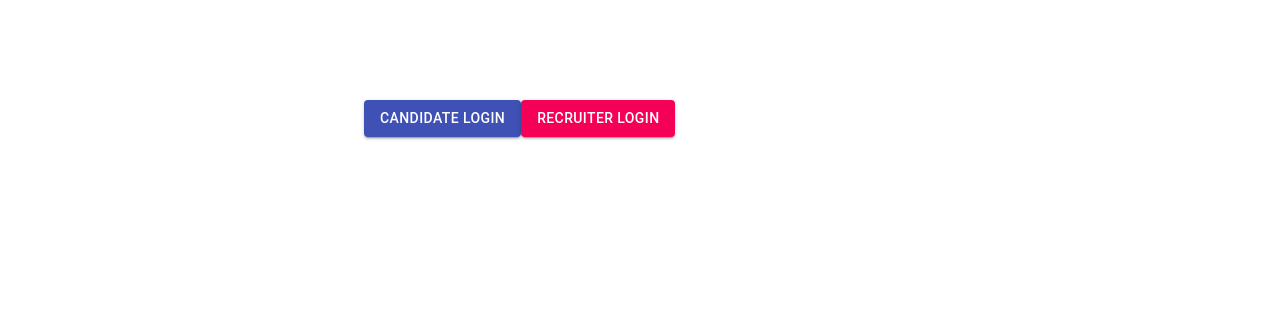
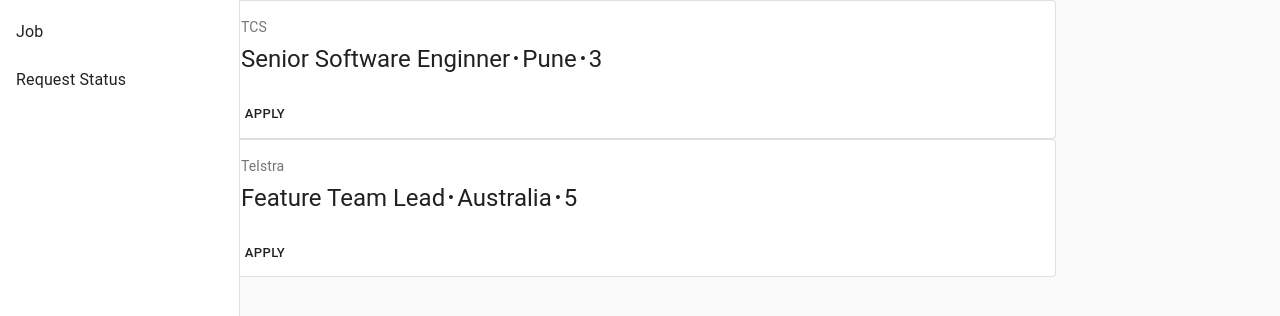
Before and after one commit to kajallahane/job-portal-fe, a React (Create React App) app: page /candidatehome in a window 1280 px wide. Shown: the top 316 px of the page. Built offline with nearby package versions, Linux system fonts and the light colour scheme.

Commit message:
Add candidate page

```diff
--- a/package.json
+++ b/package.json
@@ -19,7 +19,7 @@
     "redux": "^4.0.5"
   },
   "scripts": {
-    "start": "PORT=4000 react-scripts start",
+    "start": "react-scripts start",
     "build": "react-scripts build",
     "test": "react-scripts test",
     "eject": "react-scripts eject"
--- a/src/App.js
+++ b/src/App.js
@@ -2,6 +2,8 @@
 import './App.css';
 import { BrowserRouter as Router, Route } from 'react-router-dom';
 import Home from "./pages/home/Home";
+import JobList from './pages/candidate/job-list'
+import PersistentDrawerLeft from './pages/assests/drawer'
 
 class App extends React.Component {
     /*rendering view*/
@@ -9,7 +11,9 @@
         return (
             <Router>
                 <div className="">
-                    <Route path="/" render={(props) => <Home {...props} />} />
+                    <Route  exact={true} path="/candidatehome" render={(props) => <JobList {...props} />} />
+                    <Route  exact={true} path="/PersistentDrawerLeft" render={(props) => <PersistentDrawerLeft {...props} />} />
+                    <Route exact={true} path="/" render={(props) => <Home {...props} />} />
                 </div>
             </Router>
         );
--- /dev/null
+++ b/src/pages/assests/cards.js
@@ -0,0 +1,45 @@
+import React from 'react';
+import { makeStyles } from '@material-ui/core/styles';
+import Card from '@material-ui/core/Card';
+import CardActions from '@material-ui/core/CardActions';
+import CardContent from '@material-ui/core/CardContent';
+import Button from '@material-ui/core/Button';
+import Typography from '@material-ui/core/Typography';
+
+const useStyles = makeStyles({
+  root: {
+    minWidth: 275,
+  },
+  bullet: {
+    display: 'inline-block',
+    margin: '0 2px',
+    transform: 'scale(0.8)',
+  },
+  title: {
+    fontSize: 14,
+  },
+  pos: {
+    marginBottom: 12,
+  },
+});
+
+export default function OutlinedCard(props) {
+  const classes = useStyles();
+  const bull = <span className={classes.bullet}>•</span>;
+
+  return (
+    <Card className={classes.root} variant="outlined">
+      <CardContent>
+        <Typography className={classes.title} color="textSecondary" gutterBottom>
+            {props.organization}
+        </Typography>
+        <Typography variant="h5" component="h2">
+            {props.title}{bull}{props.location}{bull}{props.experience}
+        </Typography>
+      </CardContent>
+      <CardActions>
+        <Button size="small">Apply</Button>
+      </CardActions>
+    </Card>
+  );
+}
--- /dev/null
+++ b/src/pages/assests/drawer.js
@@ -0,0 +1,143 @@
+import React from 'react';
+import clsx from 'clsx';
+import { makeStyles, useTheme } from '@material-ui/core/styles';
+import Drawer from '@material-ui/core/Drawer';
+import CssBaseline from '@material-ui/core/CssBaseline';
+import AppBar from '@material-ui/core/AppBar';
+import Toolbar from '@material-ui/core/Toolbar';
+import List from '@material-ui/core/List';
+import Typography from '@material-ui/core/Typography';
+import Divider from '@material-ui/core/Divider';
+import IconButton from '@material-ui/core/IconButton';
+// import MenuIcon from '@material-ui/icons/Menu';
+// import ChevronLeftIcon from '@material-ui/icons/ChevronLeft';
+// import ChevronRightIcon from '@material-ui/icons/ChevronRight';
+import ListItem from '@material-ui/core/ListItem';
+import ListItemIcon from '@material-ui/core/ListItemIcon';
+import ListItemText from '@material-ui/core/ListItemText';
+// import InboxIcon from '@material-ui/icons/MoveToInbox';
+// import MailIcon from '@material-ui/icons/Mail';
+
+const drawerWidth = 240;
+
+const useStyles = makeStyles((theme) => ({
+  root: {
+    display: 'flex',
+  },
+  appBar: {
+    transition: theme.transitions.create(['margin', 'width'], {
+      easing: theme.transitions.easing.sharp,
+      duration: theme.transitions.duration.leavingScreen,
+    }),
+  },
+  appBarShift: {
+    width: `calc(100% - ${drawerWidth}px)`,
+    marginLeft: drawerWidth,
+    transition: theme.transitions.create(['margin', 'width'], {
+      easing: theme.transitions.easing.easeOut,
+      duration: theme.transitions.duration.enteringScreen,
+    }),
+  },
+  menuButton: {
+    marginRight: theme.spacing(2),
+  },
+  hide: {
+    display: 'none',
+  },
+  drawer: {
+    width: drawerWidth,
+    flexShrink: 0,
+  },
+  drawerPaper: {
+    width: drawerWidth,
+  },
+  drawerHeader: {
+    display: 'flex',
+    alignItems: 'center',
+    padding: theme.spacing(0, 1),
+    // necessary for content to be below app bar
+    ...theme.mixins.toolbar,
+    justifyContent: 'flex-end',
+  },
+  content: {
+    flexGrow: 1,
+    padding: theme.spacing(3),
+    transition: theme.transitions.create('margin', {
+      easing: theme.transitions.easing.sharp,
+      duration: theme.transitions.duration.leavingScreen,
+    }),
+    marginLeft: -drawerWidth,
+  },
+  contentShift: {
+    transition: theme.transitions.create('margin', {
+      easing: theme.transitions.easing.easeOut,
+      duration: theme.transitions.duration.enteringScreen,
+    }),
+    marginLeft: 0,
+  },
+}));
+
+export default function PersistentDrawerLeft(props) {
+  const classes = useStyles();
+  const theme = useTheme();
+  console.log(props)
+  //const [open, setOpen] = React.useState(false);
+
+//   const handleDrawerOpen = () => {
+//     setOpen(true);
+//   };
+
+//   const handleDrawerClose = () => {
+//     setOpen(false);
+//   };
+
+  return (
+    <div className={classes.root}>
+      <CssBaseline />
+      {/* <AppBar
+        position="fixed"
+        className={clsx(classes.appBar, {
+          [classes.appBarShift]: open,
+        })}
+      >
+        <Toolbar>
+          <IconButton
+            color="inherit"
+            aria-label="open drawer"
+            onClick={handleDrawerOpen}
+            edge="start"
+            className={clsx(classes.menuButton, open && classes.hide)}
+          >
+          </IconButton>
+          <Typography variant="h6" noWrap>
+            Jobs
+          </Typography>
+        </Toolbar>
+      </AppBar> */}
+      <Drawer
+        className={classes.drawer}
+        variant="persistent"
+        anchor="left"
+        open={true}
+        classes={{
+          paper: classes.drawerPaper,
+        }}
+      >
+        {/* <div className={classes.drawerHeader}>
+          <IconButton onClick={handleDrawerClose}>
+            {theme.direction === 'ltr' ? "icon" : "icon"}
+          </IconButton>
+        </div>
+        <Divider /> */}
+        <List>
+          {props.routeData.map((obj) => (
+            <ListItem button key={obj.item}>
+              <ListItemText primary={obj.item} />
+            </ListItem>
+          ))}
+        </List>
+        {/* <Divider /> */}
+      </Drawer>
+    </div>
+  );
+}
--- /dev/null
+++ b/src/pages/candidate/job-list.js
@@ -0,0 +1,29 @@
+import React from 'react';
+import OutlinedCard from '../assests/cards'
+import PersistentDrawerLeft from '../assests/drawer'
+
+export default function JobList(){
+
+        let postedJob = [
+            {jobId: 1, title:"Senior Software Enginner", location:"Pune", organization: "TCS", experience:3},
+            {jobId: 2, title:"Feature Team Lead", location:"Australia", organization: "Telstra",experience:5}
+        ]
+        const routeData = [
+            {url:"", item:"Job"},
+            {url:"", item:"Request Status"}
+        ]
+
+        return (
+            <div className="job-list">
+                <PersistentDrawerLeft routeData={routeData} />
+                    <div id="cardsDiv" style={{"margin": "auto","width": "65%"}}>
+                    {
+                        postedJob.map( obj=> {
+                            return OutlinedCard(obj)
+                        })
+                    }
+                    </div>
+            </div>
+        );
+
+}
```
